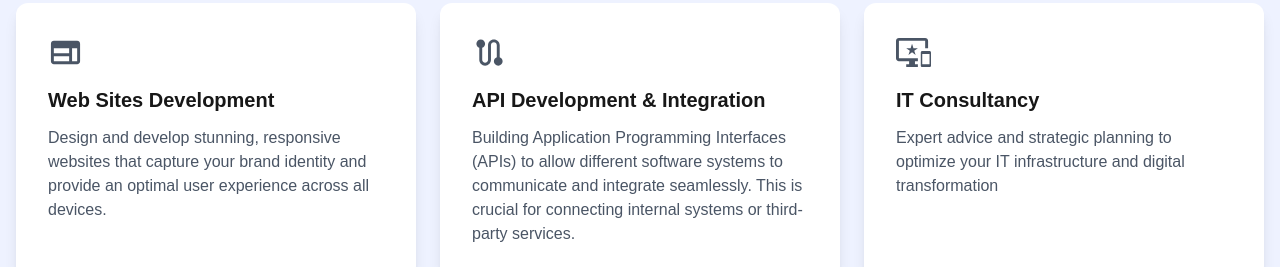
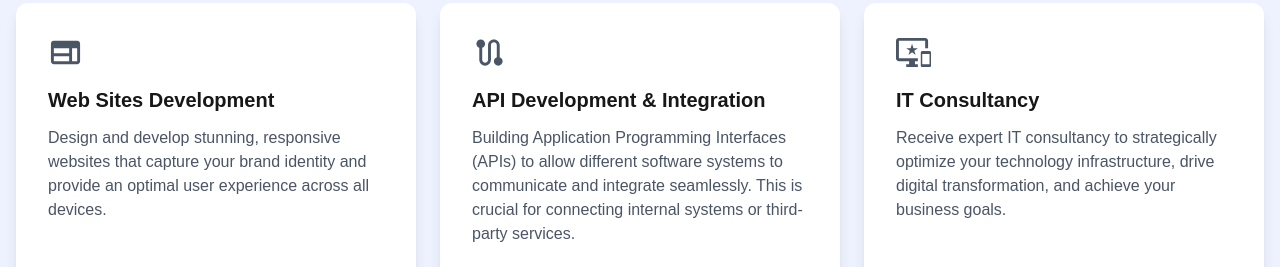
Before and after one commit to DMS-ranil/test-ceybaseit-web, a Next.js app: page /test-ceybaseit-web/ in a window 1280 px wide. Shown: the part 2540-2807 px from the top of the page. Built offline with nearby package versions, Linux system fonts and the light colour scheme.

Commit message:
Update page.tsx

```diff
--- a/src/app/page.tsx
+++ b/src/app/page.tsx
@@ -180,7 +180,7 @@ export default function Home() {
       id: 'consultancy',
       title: 'IT Consultancy',
       icon: <ImportantDevicesOutlined fontSize="large" />,
-      description: 'Expert advice and strategic planning to optimize your IT infrastructure and digital transformation'
+      description: 'Receive expert IT consultancy to strategically optimize your technology infrastructure, drive digital transformation, and achieve your business goals.'
     }
   ];
 
```
